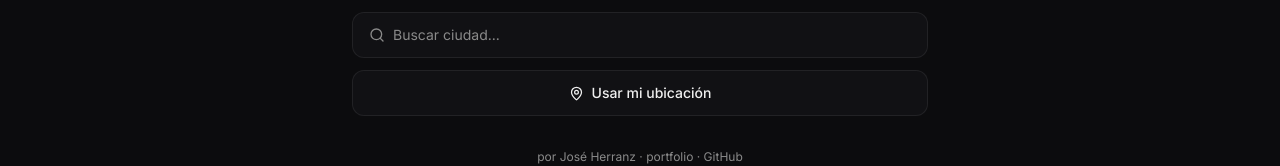
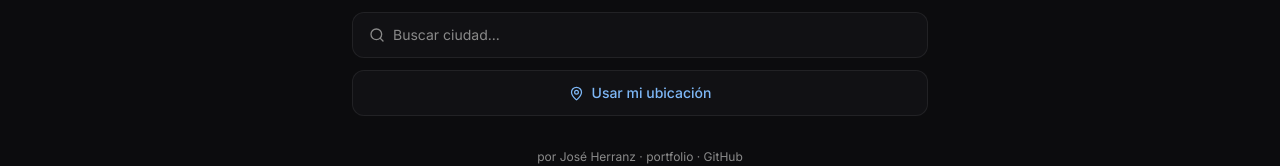
Before and after one commit to firegeist/weather-dashboard, a Next.js app: page / in a window 1280 px wide. Shown: the part 373-539 px from the top of the page. Built offline with nearby package versions, Linux system fonts and the light colour scheme; a web font is replaced by a local one.

Commit message:
feat: SearchBar uses dynamic --accent instead of hardcoded green

```diff
--- a/components/SearchBar.tsx
+++ b/components/SearchBar.tsx
@@ -104,7 +104,7 @@ export default function SearchBar({ onSelect }: SearchBarProps) {
       {/* Search input */}
       <div className="relative">
         <div
-          className="flex items-center gap-2 rounded-xl border px-4 py-3 transition-colors focus-within:border-[var(--accent-green)]"
+          className="flex items-center gap-2 rounded-xl border px-4 py-3 transition-colors focus-within:border-[var(--accent)]"
           style={{
             background: "var(--bg-secondary)",
             borderColor: "var(--border)",
@@ -184,7 +184,7 @@ export default function SearchBar({ onSelect }: SearchBarProps) {
                 <MapPin
                   size={13}
                   className="shrink-0"
-                  style={{ color: "var(--accent-green)" }}
+                  style={{ color: "var(--accent)" }}
                 />
                 <div className="flex flex-col min-w-0">
                   <span
@@ -210,11 +210,11 @@ export default function SearchBar({ onSelect }: SearchBarProps) {
       <button
         onClick={requestGeo}
         disabled={geoLoading}
-        className="flex items-center justify-center gap-2 rounded-xl border px-4 py-3 text-sm font-medium transition-colors disabled:opacity-50 cursor-pointer disabled:cursor-not-allowed hover:border-[var(--accent-green)]"
+        className="flex items-center justify-center gap-2 rounded-xl border px-4 py-3 text-sm font-medium transition-colors disabled:opacity-50 cursor-pointer disabled:cursor-not-allowed hover:border-[var(--accent)]"
         style={{
           background: "var(--bg-secondary)",
           borderColor: "var(--border)",
-          color: geoLoading ? "var(--text-secondary)" : "var(--accent-green)",
+          color: geoLoading ? "var(--text-secondary)" : "var(--accent)",
         }}
       >
         {geoLoading ? (
```
